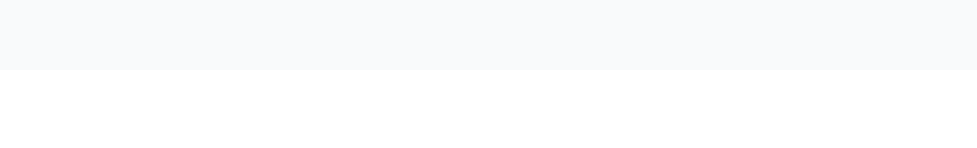
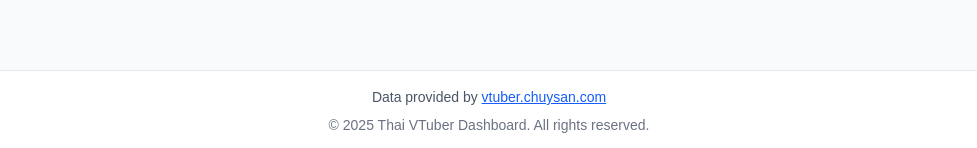
Before and after one commit to kunlapat/thai-vtuber, a Next.js app: page /videos in a window 1280 px wide. Shown: the part 1482-1630 px from the top of the page, without its empty margins (279-1256 px from the left). Before the commit the page ends 1552 px from the top, so only its background shows below. Built offline with nearby package versions, Linux system fonts and the light colour scheme; no server answers.

Commit message:
add footer

```diff
--- a/components/AppLayout.tsx
+++ b/components/AppLayout.tsx
@@ -2,6 +2,7 @@
 
 import { useState } from 'react';
 import { Sidebar } from './Sidebar';
+import { Footer } from './Footer';
 
 interface AppLayoutProps {
   children: React.ReactNode;
@@ -15,20 +16,22 @@
   };
 
   return (
-    <div className="min-h-screen bg-gray-50">
+    <div className="min-h-screen bg-gray-50 flex">
       <Sidebar isCollapsed={sidebarCollapsed} onToggle={toggleSidebar} />
 
       {/* Main Content */}
       <div
         className={`
+          flex flex-col flex-1 min-h-screen
           transition-all duration-300 ease-in-out
           ${sidebarCollapsed ? 'lg:ml-16' : 'lg:ml-64'}
           lg:pl-0 pl-0
         `}
       >
-        <main className="p-4 lg:p-8 pt-16 lg:pt-8">
+        <main className="flex-1 p-4 lg:p-8 pt-16 lg:pt-8">
           {children}
         </main>
+        <Footer />
       </div>
     </div>
   );
--- /dev/null
+++ b/components/Footer.tsx
@@ -0,0 +1,26 @@
+'use client';
+
+export const Footer = () => {
+  return (
+    <footer className="bg-white border-t border-gray-200 mt-auto">
+      <div className="max-w-7xl mx-auto px-4 py-4 sm:px-6 lg:px-8">
+        <div className="flex flex-col items-center justify-center space-y-2 text-sm text-gray-600">
+          <p>
+            Data provided by{' '}
+            <a
+              href="https://vtuber.chuysan.com/"
+              target="_blank"
+              rel="noopener noreferrer"
+              className="text-blue-600 hover:text-blue-800 transition-colors duration-200 underline"
+            >
+              vtuber.chuysan.com
+            </a>
+          </p>
+          <p className="text-gray-500">
+            © {new Date().getFullYear()} Thai VTuber Dashboard. All rights reserved.
+          </p>
+        </div>
+      </div>
+    </footer>
+  );
+};
```
